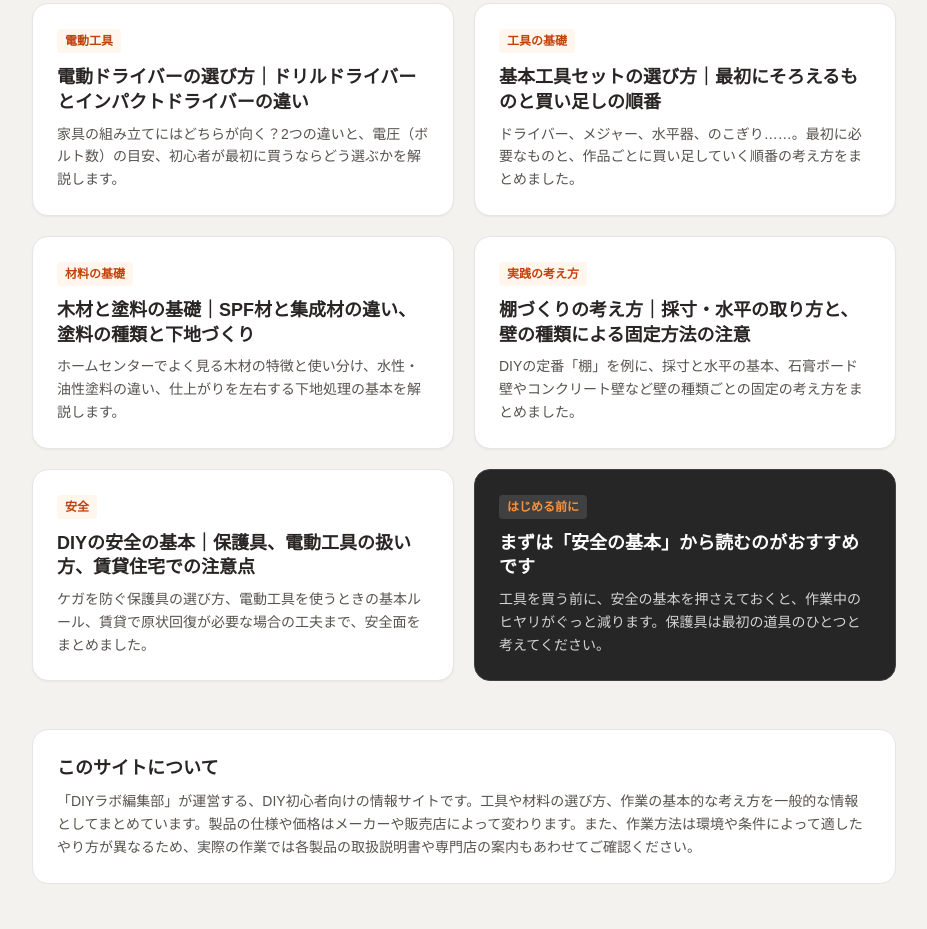
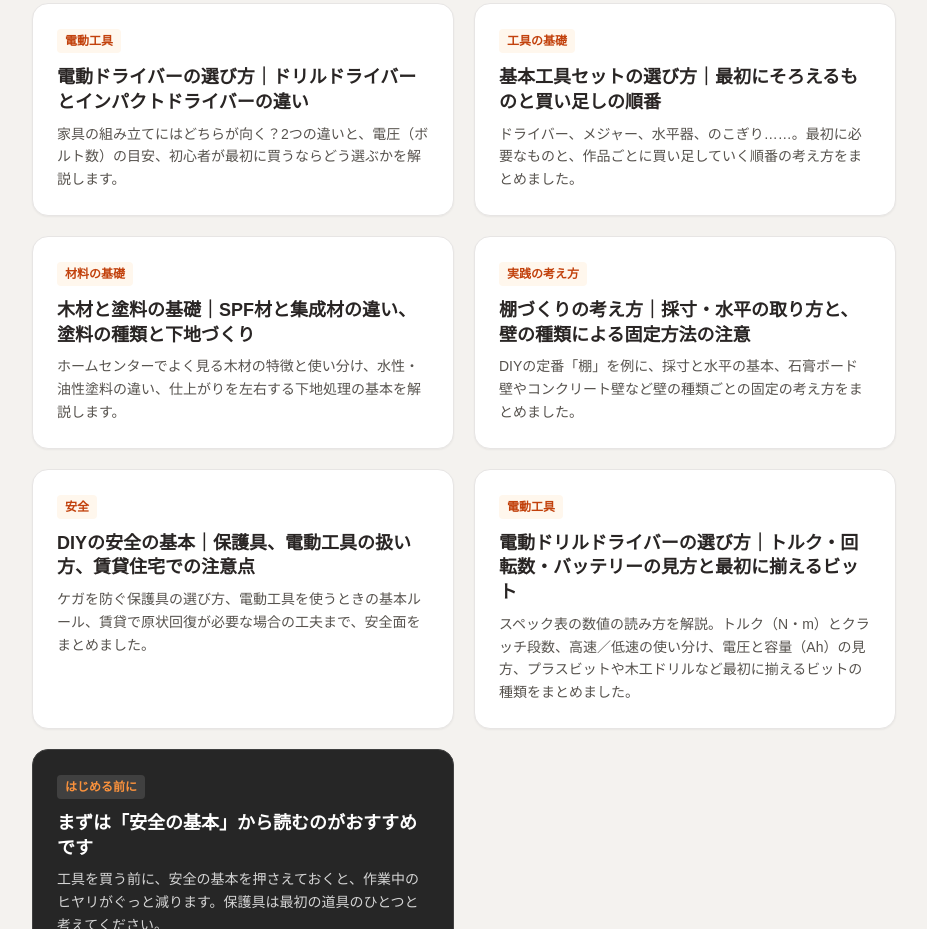
Before and after one commit to omni-labo/diy-navi, a plain HTML site: page index.html in a window 1280 px wide. Shown: the part 354-1283 px from the top of the page, without its empty margins (176-1103 px from the left). Drawn offline with nearby package versions, Linux system fonts and the light colour scheme.

Commit message:
公開反映のリフレッシュ

```diff
--- a/index.html
+++ b/index.html
@@ -60,6 +60,12 @@
 <p class="text-sm text-stone-600 mt-2 leading-relaxed">ケガを防ぐ保護具の選び方、電動工具を使うときの基本ルール、賃貸で原状回復が必要な場合の工夫まで、安全面をまとめました。</p>
 </a>
 
+<a href="drill.html" class="block bg-white rounded-2xl shadow-sm border border-stone-200 p-6 hover:shadow-md transition">
+<p class="text-xs font-bold text-orange-700 bg-orange-50 inline-block px-2 py-1 rounded">電動工具</p>
+<h3 class="font-bold text-lg mt-3 leading-snug">電動ドリルドライバーの選び方｜トルク・回転数・バッテリーの見方と最初に揃えるビット</h3>
+<p class="text-sm text-stone-600 mt-2 leading-relaxed">スペック表の数値の読み方を解説。トルク（N・m）とクラッチ段数、高速／低速の使い分け、電圧と容量（Ah）の見方、プラスビットや木工ドリルなど最初に揃えるビットの種類をまとめました。</p>
+</a>
+
 <div class="bg-neutral-800 rounded-2xl border border-neutral-700 p-6">
 <p class="text-xs font-bold text-orange-400 bg-neutral-700 inline-block px-2 py-1 rounded">はじめる前に</p>
 <h3 class="font-bold text-lg mt-3 leading-snug text-white">まずは「安全の基本」から読むのがおすすめです</h3>
@@ -100,5 +106,6 @@
 </div>
 </footer>
 
+<!-- rebuild 2026-11-26 -->
 </body>
 </html>
```
